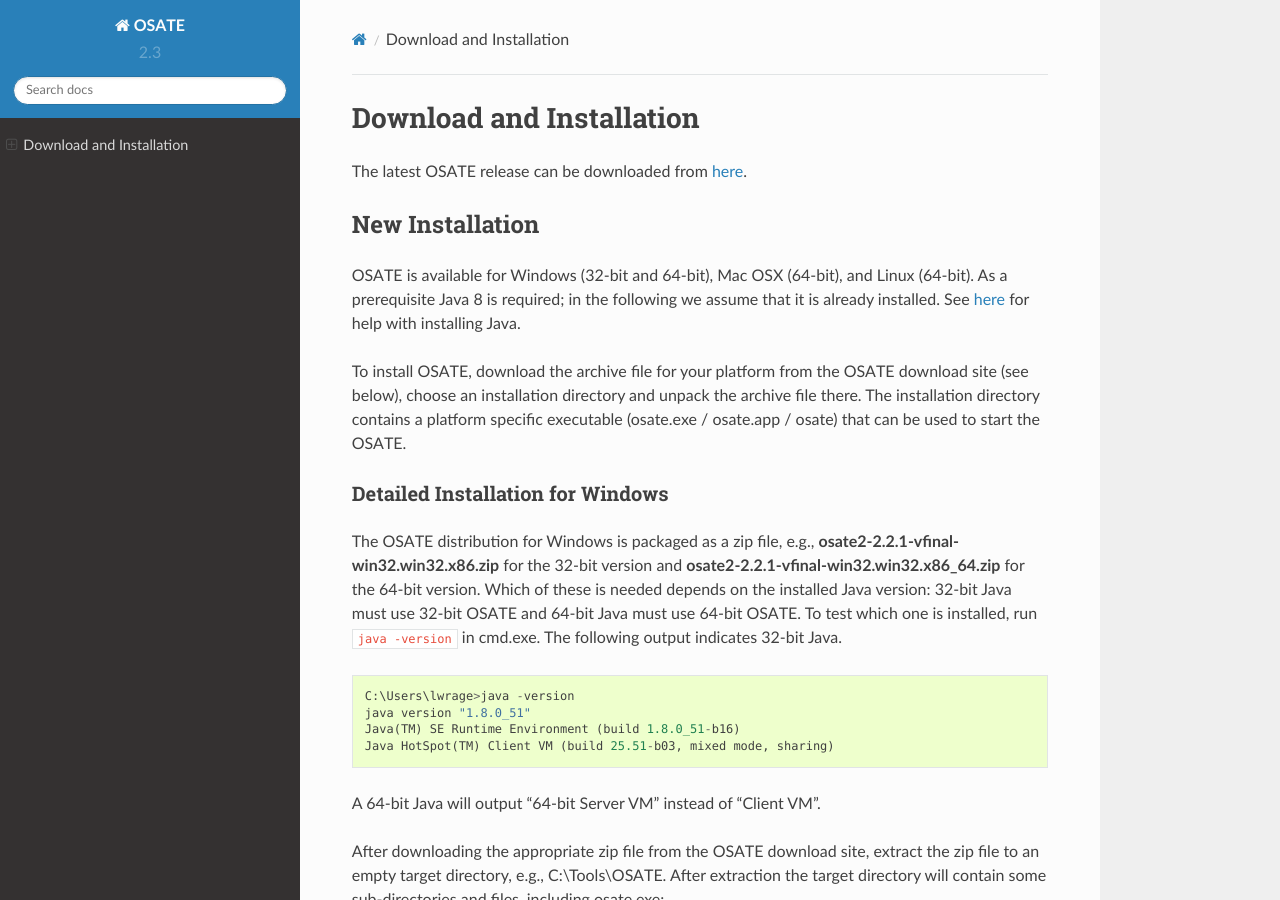
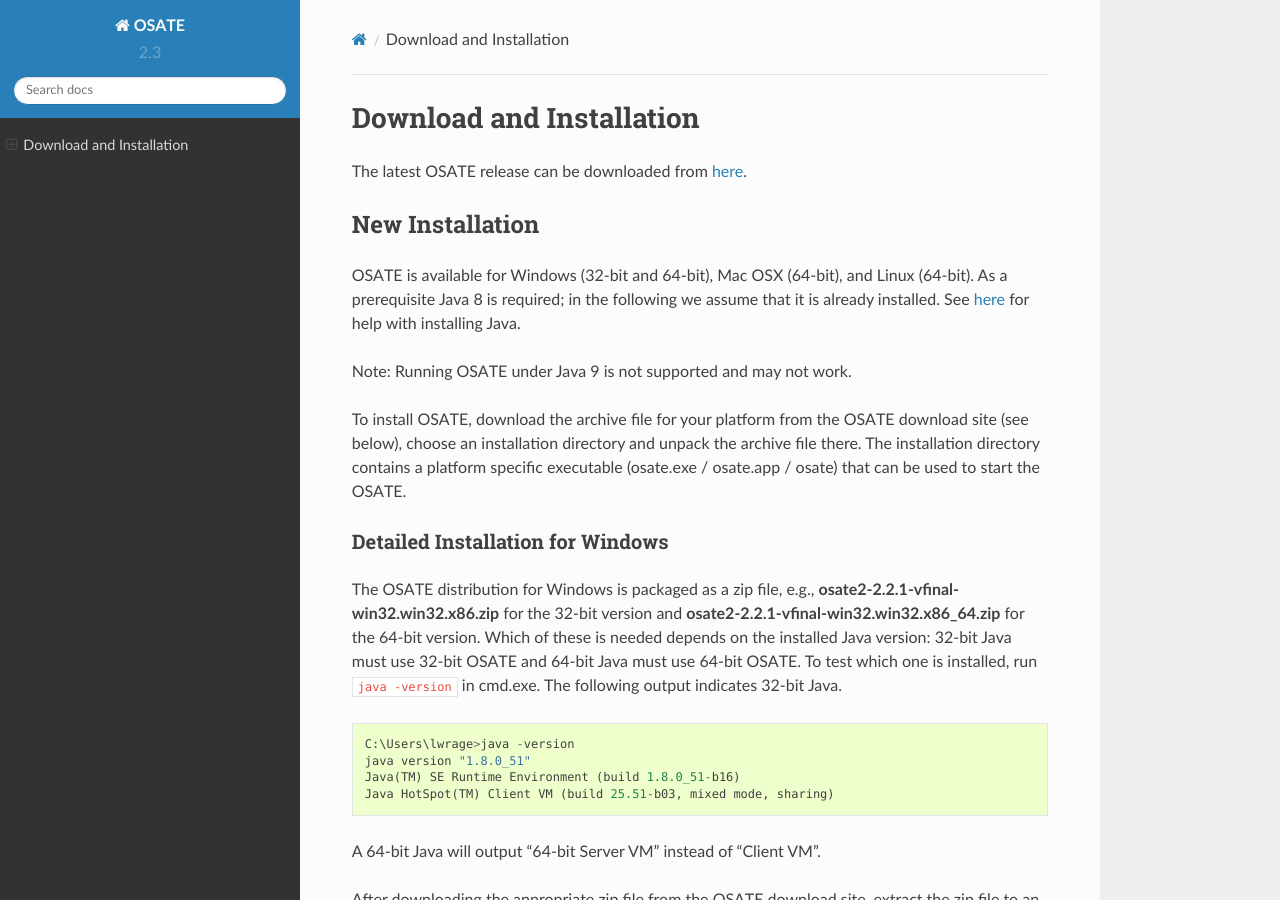
Before and after one commit to osate/website, a Sphinx documentation site: the page built from source/download-and-install.md, in a window 1280 px wide and 900 px high. Built offline with Sphinx 7.4.7 and the Read the Docs theme 2.0.0, drawn with Linux system fonts in a browser that asks for light colours; some of the changed lines change nothing that is shown.

Commit message:
OSATE 2.3.3

```diff
--- a/source/conf.py
+++ b/source/conf.py
@@ -67,7 +67,7 @@
 # The short X.Y version.
 version = u'2.3'
 # The full version, including alpha/beta/rc tags.
-release = u'2.3.2'
+release = u'2.3.3'
 
 # The language for content autogenerated by Sphinx. Refer to documentation
 # for a list of supported languages.
--- a/source/download-and-install.md
+++ b/source/download-and-install.md
@@ -10,6 +10,8 @@
 following we assume that it is already installed. See
 [here](https://java.com/en/download/help/download_options.xml) for help
 with installing Java.
+
+Note: Running OSATE under Java 9 is not supported and may not work.
 
 To install OSATE, download the archive file for your platform from the
 OSATE download site (see below), choose an installation directory and
```
